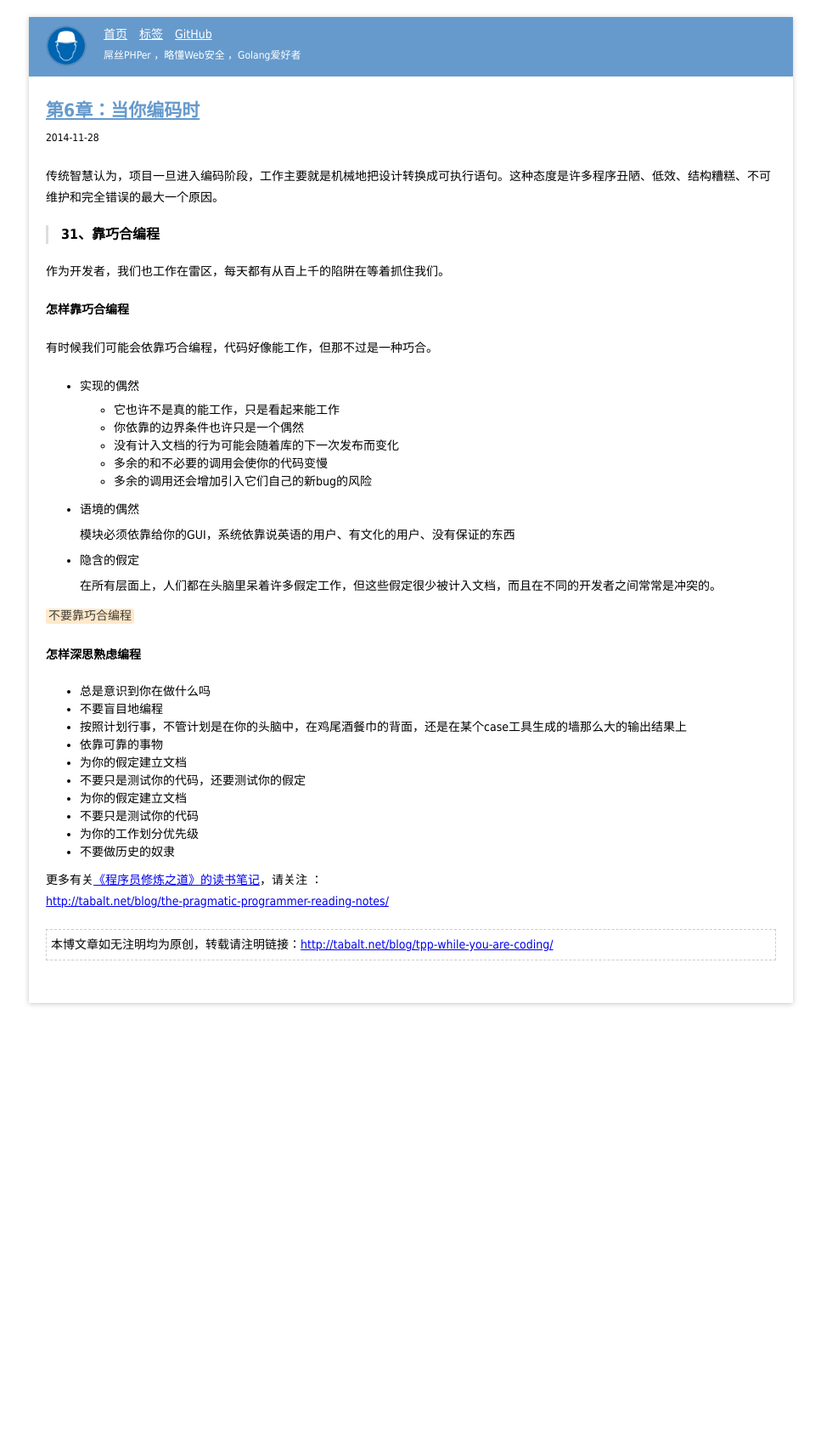
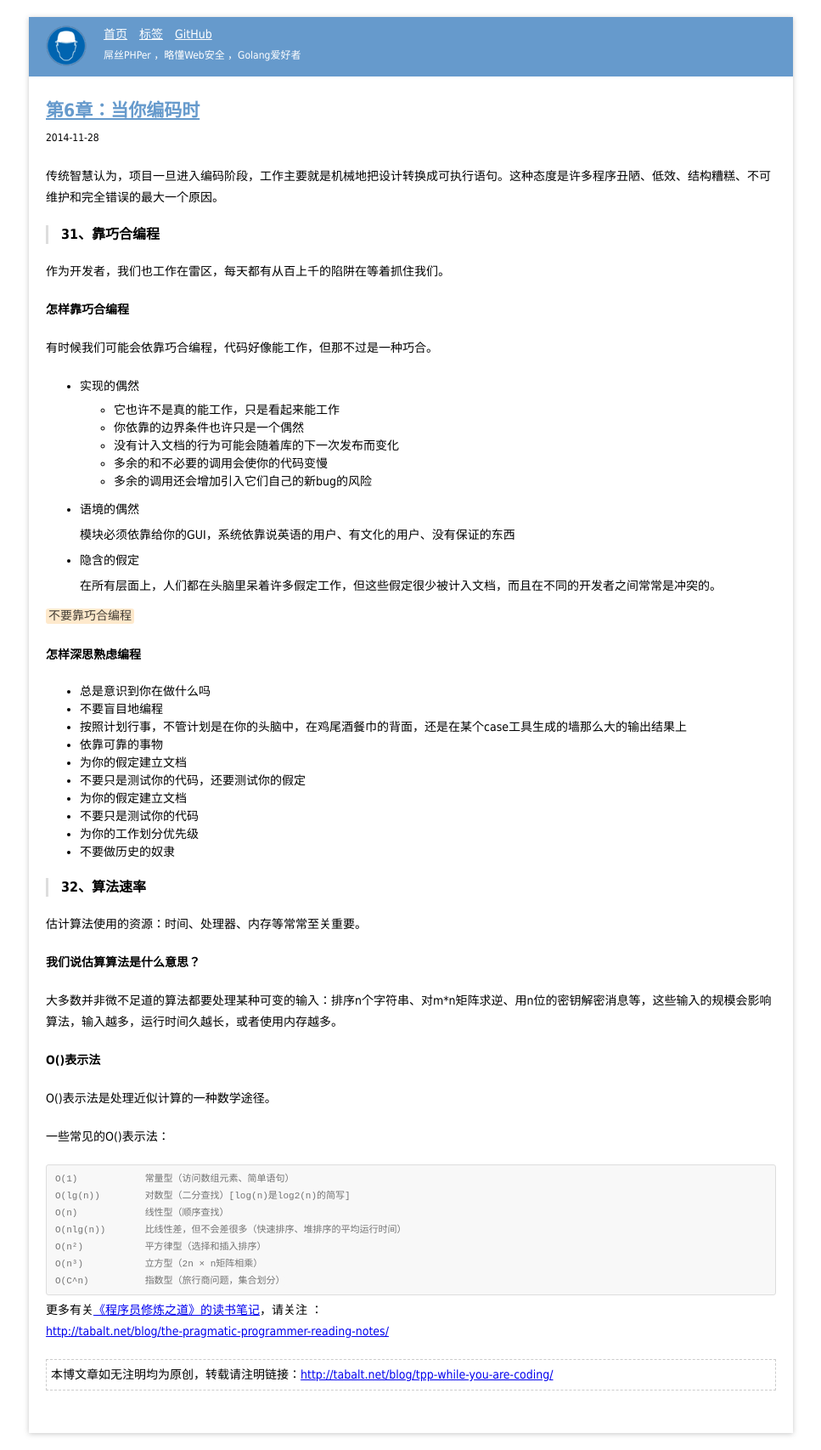
Before and after one commit to tabalt/tabalt.github.io, a Jekyll site: the page built from _posts/the-pragmatic-programmer/2014-11-28-tpp-while-you-are-coding.md, in a window 1280 px wide. Shown: the whole page at 85% size, without its empty margins (156-1123 px from the left). Built offline with Jekyll 4.4.1, drawn with Linux system fonts in a browser that asks for light colours; Markdown is read by kramdown in place of the engine named in the settings; comment, search, counter and statistics services are not loaded; before the commit the page ends 1200 px from its top, so only the background shows below that.

Commit message:
update blog

```diff
--- a/_posts/the-pragmatic-programmer/2014-11-28-tpp-while-you-are-coding.md
+++ b/_posts/the-pragmatic-programmer/2014-11-28-tpp-while-you-are-coding.md
@@ -54,6 +54,31 @@ description: 《程序员修炼之道》第6章当你编码时读书笔记
 * 不要做历史的奴隶
 
 
+### 32、算法速率
+
+估计算法使用的资源：时间、处理器、内存等常常至关重要。
+
+
+**我们说估算算法是什么意思？**
+
+大多数并非微不足道的算法都要处理某种可变的输入：排序n个字符串、对m*n矩阵求逆、用n位的密钥解密消息等，这些输入的规模会影响算法，输入越多，运行时间久越长，或者使用内存越多。
+
+
+**O()表示法**
+
+O()表示法是处理近似计算的一种数学途径。
+
+一些常见的O()表示法：
+
+	O(1)		常量型（访问数组元素、简单语句）
+	O(lg(n))	对数型（二分查找）[log(n)是log2(n)的简写]
+	O(n)		线性型（顺序查找）
+	O(nlg(n))	比线性差，但不会差很多（快速排序、堆排序的平均运行时间）
+	O(n²)		平方律型（选择和插入排序）
+	O(n³)		立方型（2n × n矩阵相乘）
+	O(C^n)		指数型（旅行商问题，集合划分）
+
+
 
 
 
```
